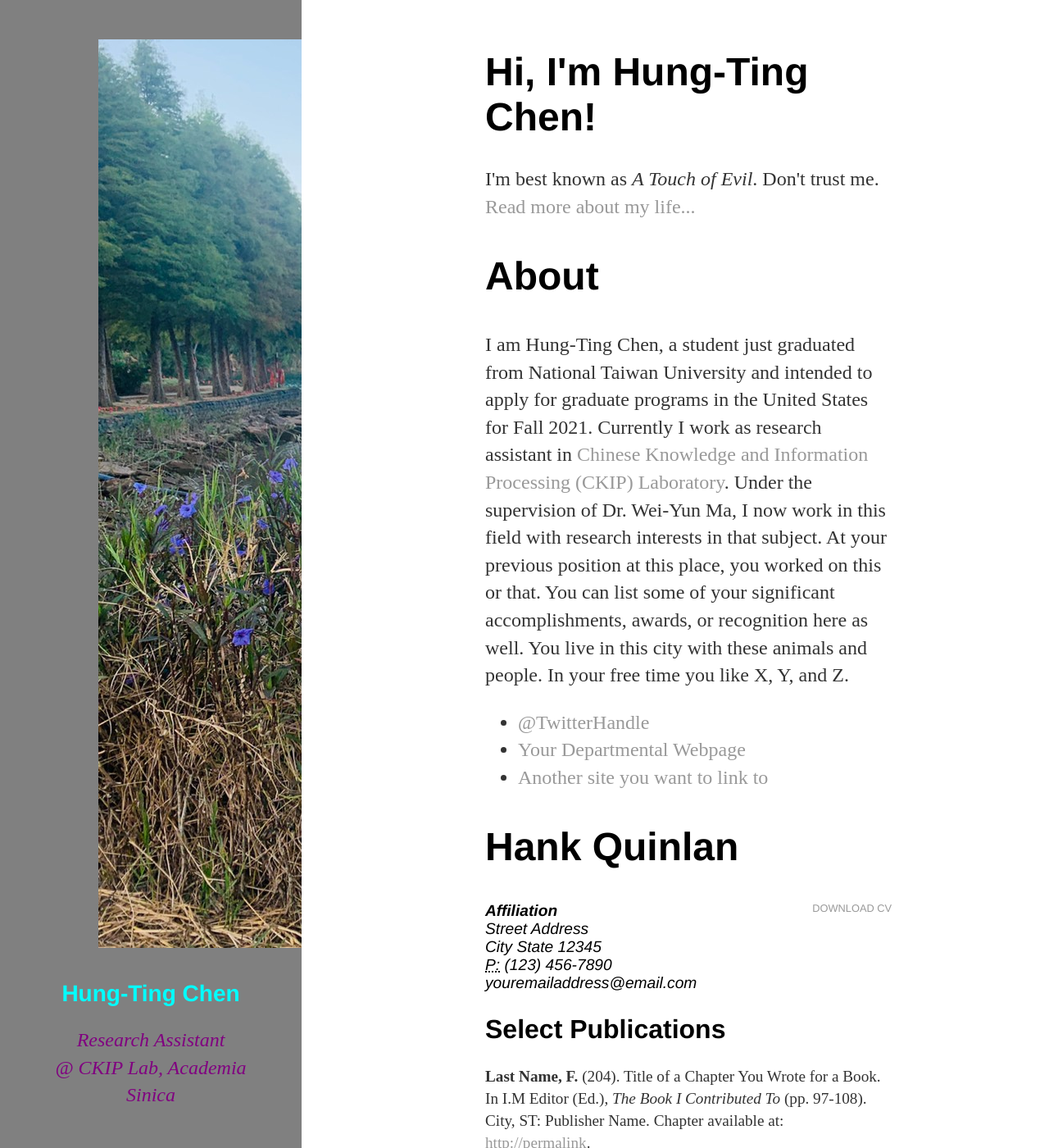
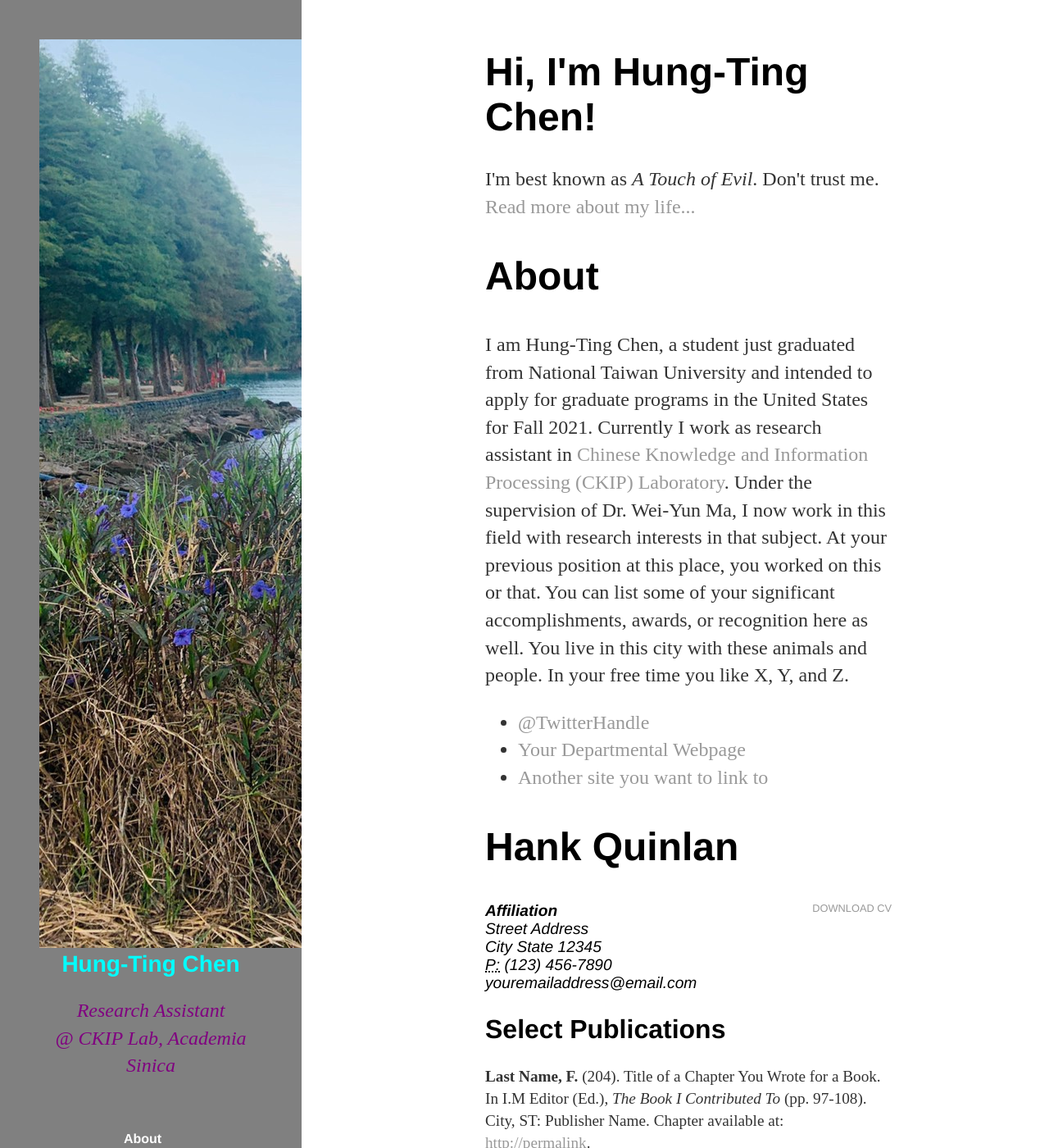
Before and after one commit to timchen0618/timchen0618.github.io, a Jekyll site: the page index.html, which Jekyll copies as it is, in a window 1280 px wide and 1400 px high. Shown: the whole window at 82% size. Built offline with Jekyll 4.4.1, drawn with Linux system fonts in a browser that asks for light colours; nearby versions of some CDN libraries.

Commit message:
add photo

```diff
--- a/css/main.css
+++ b/css/main.css
@@ -55,6 +55,10 @@
     background-color: red;
 }
 
+.tim{
+    width: 100px;
+    height: 80px;
+}
 
 /** header **/
 /* Header */
--- a/index.html
+++ b/index.html
@@ -9,7 +9,7 @@
   <body>
         <section id="header">
             <header>
-                <span class="image avatar"><img src="images/tim.jpg" alt="not displaying" /></span>
+                <span class="tim"><img src="images/tim.jpg" alt="not displaying" /></span>
                 <h1 id="logo"><a href="#">Hung-Ting Chen</a></h1>
                 <p> Research Assistant </br> @ CKIP Lab, Academia Sinica</p>
             </header>
```
